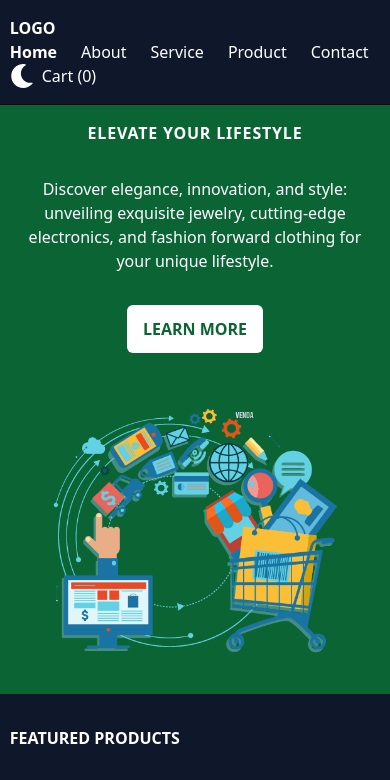
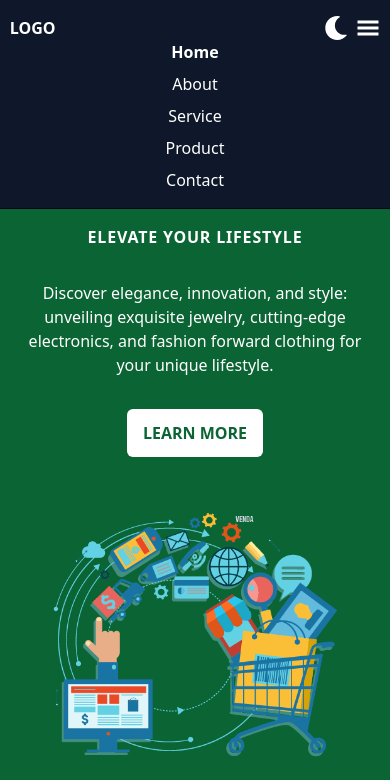
Before and after one commit to AbhinavTuladhar/ecommerce-redux, a React (Vite) app: page / in a window 390 px wide. Shown: the top 780 px of the page. Built offline with nearby package versions, Linux system fonts and the light colour scheme; no server answers; what tailwindcss-fluid-type would draw is missing.

Commit message:
feat: make navbar responsive

```diff
--- a/src/components/misc/NavBar.tsx
+++ b/src/components/misc/NavBar.tsx
@@ -1,6 +1,7 @@
-import { FC } from 'react'
+import { FC, useState } from 'react'
 import { FaSun } from 'react-icons/fa'
 import { FaMoon } from 'react-icons/fa'
+import { GiHamburgerMenu } from 'react-icons/gi'
 import { NavLink } from 'react-router-dom'
 import { useAppDispatch, useAppSelector } from '@/hooks/reduxHooks'
 import { DarkSelector, toggleDarkMode } from '@/features/dark/darkSlice'
@@ -11,6 +12,7 @@ const NavBar: FC = () => {
   const darkModeEnabled = useAppSelector(DarkSelector)
   const cart = useAppSelector(CartSelector)
   const dispatch = useAppDispatch()
+  const [isOpen, setIsOpen] = useState(true)
 
   const navItems = ['Home', 'About', 'Service', 'Product', 'Contact']
 
@@ -26,7 +28,13 @@ const NavBar: FC = () => {
         <h1 className="font-bold fluid-text-4xl">
           <NavLink to="/"> LOGO </NavLink>
         </h1>
-        <ul className="flex flex-wrap gap-x-6">
+        <ul
+          className={`${
+            isOpen
+              ? 'order-last flex w-full flex-col gap-y-2 text-center xs:order-none xs:w-auto xs:flex-row'
+              : 'hidden'
+          } flex-wrap gap-x-6 xs:flex xs:flex-row`}
+        >
           {navItems.map((nav, index) => (
             <li key={index} className="first:font-bold hover:cursor-pointer">
               {nav}
@@ -38,7 +46,13 @@ const NavBar: FC = () => {
             <FaSun className={`${darkModeEnabled ? 'hidden' : 'block'} h-6 w-6`} />
             <FaMoon className={`${darkModeEnabled ? 'block' : 'hidden'} h-6 w-6`} />
           </button>
-          <NavLink to="/cart"> Cart ({totalCartItems})</NavLink>
+          <NavLink to="/cart" className="hidden xs:block">
+            Cart ({totalCartItems})
+          </NavLink>
+          <GiHamburgerMenu
+            className="block h-6 w-6 hover:cursor-pointer xs:hidden"
+            onClick={() => setIsOpen((state) => !state)}
+          />
         </div>
       </div>
     </nav>
```
